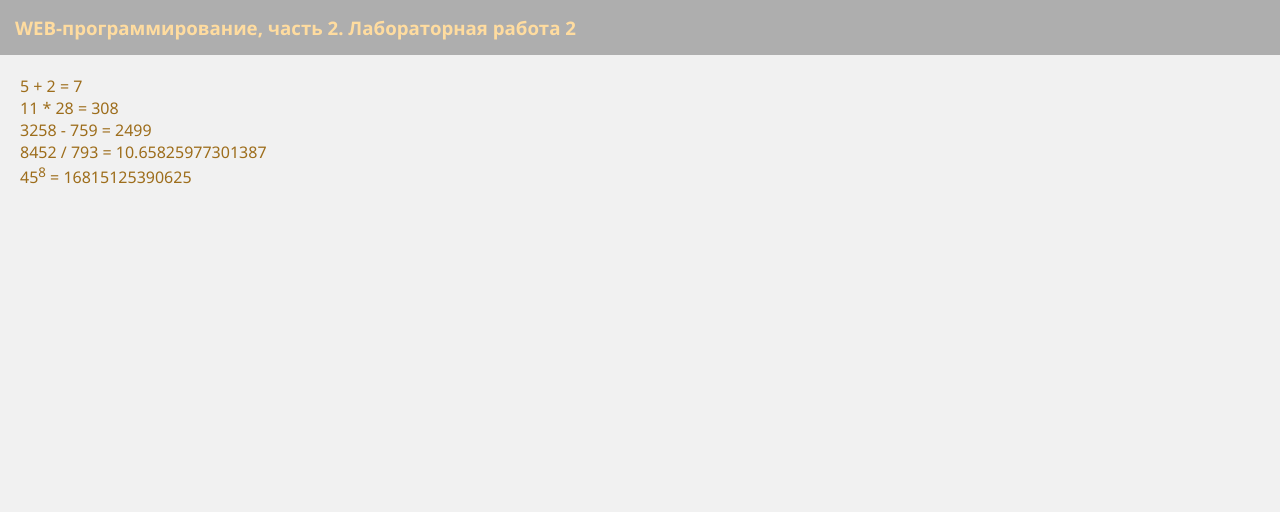
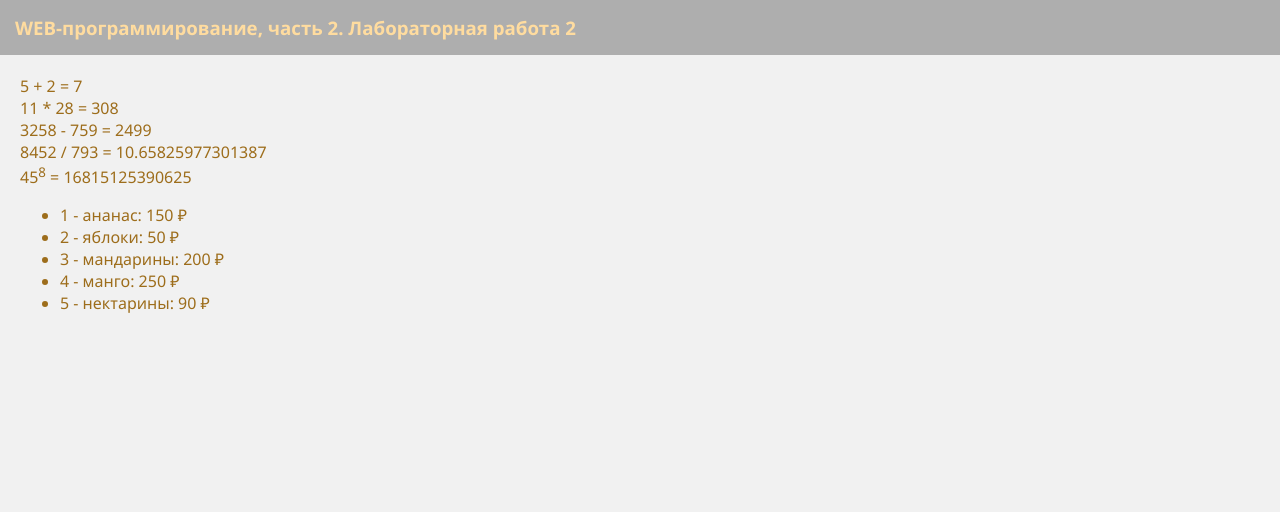
Before and after one commit to fedotovnaaaa/web-back-labs, a Flask app: page /lab2/example in a window 1280 px wide. Shown: the top 512 px of the page. Run offline with Flask 3, Linux system fonts and the light colour scheme.

Commit message:
цикл в шаблоне

```diff
--- a/app.py
+++ b/app.py
@@ -517,8 +517,14 @@ def add_flower(name):
 '''
 @app.route('/lab2/example')
 def example():
-    name = 'Fedotova Julka'
-    lab_number = '2'
-    group = 'ФБИ-31'
-    kurs = '3 курс'
-    return render_template('example.html', name=name, lab_number=lab_number, group=group, kurs=kurs)
+    name, lab_number, group, kurs = 'Fedotova Julka', 2, 'ФБИ-31', '3 курс'
+    fruits = [
+        {'name': 'ананас', 'price': 150},
+        {'name': 'яблоки', 'price': 50},
+        {'name': 'мандарины', 'price': 200},
+        {'name': 'манго', 'price': 250},
+        {'name': 'нектарины', 'price': 90},
+    ]
+    return render_template('example.html',
+                           name=name, lab_number=lab_number, group=group,
+                           kurs=kurs, fruits=fruits)
--- a/templates/example.html
+++ b/templates/example.html
@@ -24,6 +24,12 @@
         3258 - 759 = {{3258 - 759}}<br>
         8452 / 793 = {{8452 / 793}}<br>
         45<sup>8</sup> = {{ 45 ** 8 }}<br>
+
+        <ul>
+            {% for f in fruits %}
+            <li>{{ loop.index }} - {{ f.name }}: {{ f.price }} &#x20bd</li>
+            {% endfor %}
+        </ul>
     </main>
 
     <footer>
```
